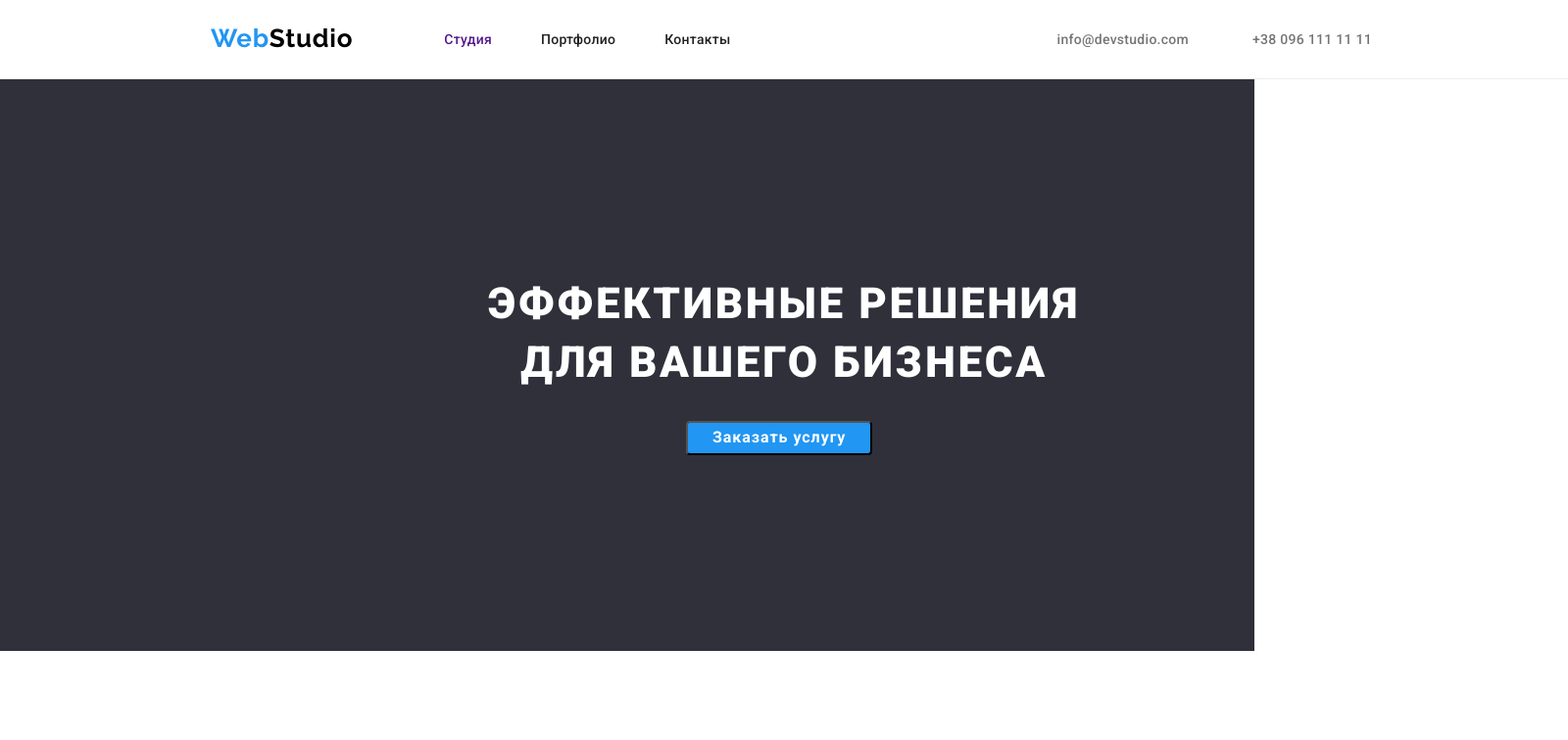
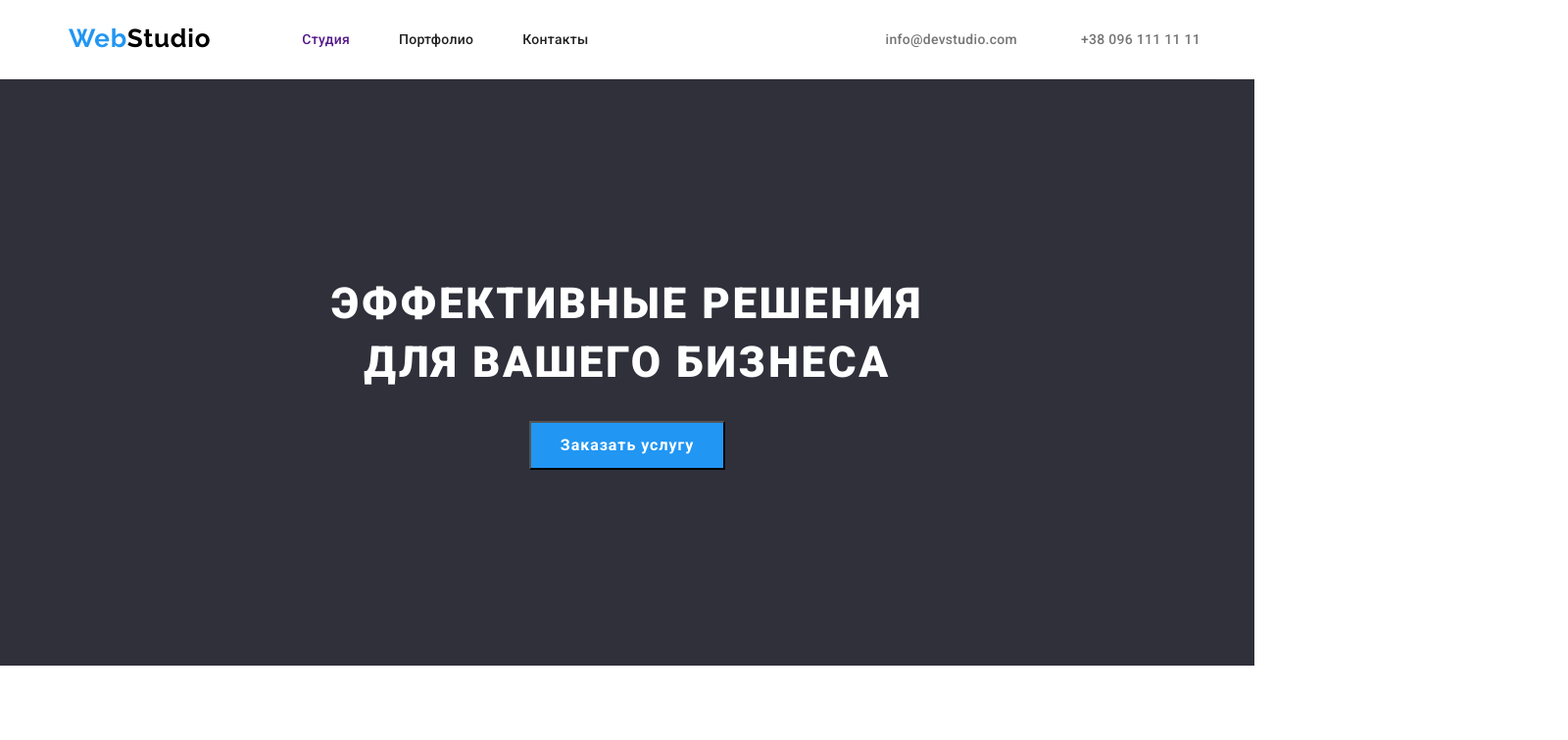
Before and after one commit to Aleksandr117Vorsakov/goit-markup-hw-03, a plain HTML site: page index.html in a window 1280 px wide. Shown: the top 756 px of the page at 98% size, 1600 px wide, since content can reach past the window. Drawn offline with nearby package versions, Linux system fonts and the light colour scheme.

Commit message:
доработка контейнера и героя

```diff
--- a/css/styles.css
+++ b/css/styles.css
@@ -36,9 +36,9 @@ p:last-child{
     margin-bottom: 0;
 }
 .container{
-    width: 1600px;
-    padding-left: 200px;
-    padding-right: 200px;
+    width: 1200px;
+    padding-left: 15px;
+    padding-right: 15px;
     margin-left: auto;
     margin-right: auto;
 
@@ -154,6 +154,8 @@ margin-left: auto;
 /* hero */
 .hero{
     background:var(--header-footer-background-color);
+    padding-bottom: 200px;
+    padding-top: 200px;
 }
 .hero-title{
     color:var(--main-background-color);
@@ -163,10 +165,11 @@ margin-left: auto;
     text-align: center;
     letter-spacing: 0.06em;
     text-transform: uppercase;
-    padding-left: 252px;
-    padding-right: 252px;
-    padding-top: 106px;
+    width: 696px;
     margin-bottom: 30px;
+    margin-right: auto;
+    margin-left: auto;
+
 }
 .hero-button{
     color: var(--main-background-color);
@@ -178,13 +181,14 @@ margin-left: auto;
     line-height: 1.8;
     letter-spacing: 0.06em;
     cursor: pointer;
-    margin-left: 500px;
-    margin-right: 500px;
-    margin-bottom: 106px;
-    border-radius: 4px;
-    padding-left: 25px;
-    padding-right: 25px;
+    width: 200px;
+    height: 50px;
+    margin: 0 auto;
+    display: block;
+
+
 }
+
 
 /* qualities and skills */
 .details-title{
--- a/index.html
+++ b/index.html
@@ -35,7 +35,7 @@
     </header>
     <main>
         <!-- герой -->
-        <section class="hero section">
+        <section class="hero">
             <div class="container">
             <h1 class="hero-title">Эффективные решения для вашего бизнеса</h1>
             <button type="button" class="hero-button">Заказать услугу</button>
```
